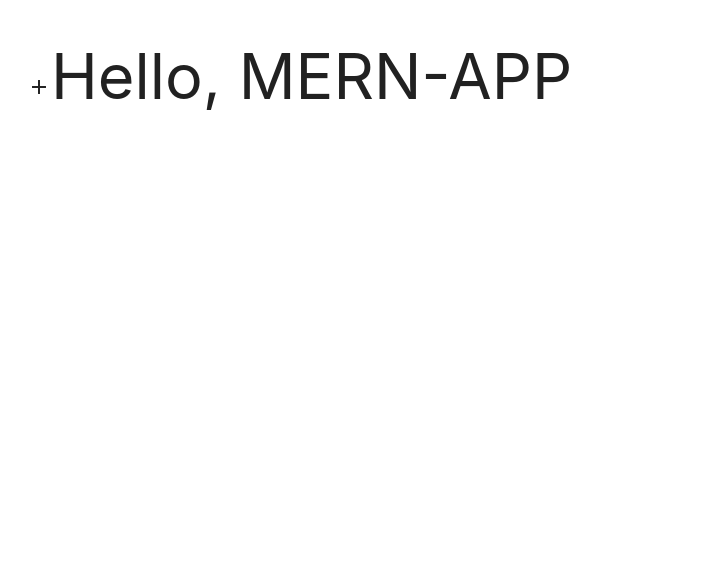
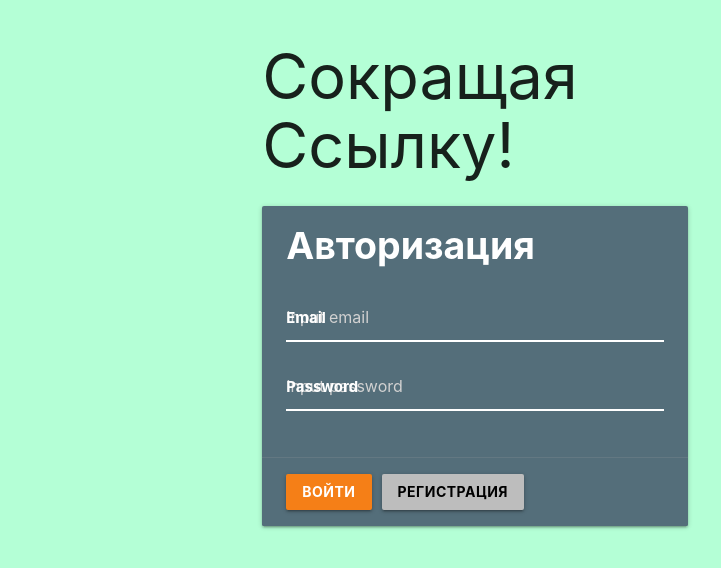
Before and after one commit to Markus-cpu/short-links-mern, a React (Create React App) app in the folder client/: page / in a window 1280 px wide. Shown: the top 568 px of the page, without its empty margins (165-886 px from the left). Built offline with nearby package versions, Linux system fonts and the light colour scheme.

Commit message:
'Добавлен файл routes.js, запрос на сервер с хука useHttp, в файл json  в папке client  добавляем proxy, добавили pages'

```diff
--- a/client/package.json
+++ b/client/package.json
@@ -21,6 +21,7 @@
   "eslintConfig": {
     "extends": "react-app"
   },
+  "proxy": "http://localhost:5000",
   "browserslist": {
     "production": [
       ">0.2%",
--- a/client/src/App.js
+++ b/client/src/App.js
@@ -1,11 +1,18 @@
 import React from 'react';
 import 'materialize-css'
+import {useRoutes} from "./routes";
+import {BrowserRouter as Router} from "react-router-dom";
 
 function App() {
+    const routes = useRoutes(false)
   return (
-    <div className="container">
-      <h1><i className="material-icons">add</i>Hello, MERN-APP</h1>
-    </div>
+      <Router>
+          <div className="container">
+              {routes}
+          </div>
+      </Router>
+
+
   );
 }
 
--- /dev/null
+++ b/client/src/Pages/AuthPage.css
@@ -0,0 +1,29 @@
+.card-title {
+    font-weight: bolder !important;
+    font-size: 2.5rem !important;
+}
+.btn-style {
+    margin-right: 10px;
+}
+.orange-input {
+    border-bottom: 1px solid white !important;
+    box-shadow: 0 1px 0 0 white !important;
+}
+.orange-input:focus {
+    border-bottom: 1px solid orange !important;
+    box-shadow: 0 1px 0 0 orange !important;
+}
+.input-field > label {
+    color: white !important;
+    font-weight: bolder;
+}
+input.orange-input:focus + label {
+    color: orange !important;
+    font-weight: bolder;
+}
+.form-field {
+    padding-top: 10px;
+}
+.card-action > button {
+    font-weight: bolder;
+}
--- /dev/null
+++ b/client/src/Pages/AuthPage.jsx
@@ -0,0 +1,82 @@
+import React, {useState} from "react";
+import "./AuthPage.css"
+import {useHttp} from "../hooks/http.hook";
+
+const AuthPage = () => {
+    const { loading, request } = useHttp()
+    const [form, setForm] = useState({
+        email: '',
+        password: ''
+    })
+
+    const changeHandler = (event) => {
+        event.preventDefault()
+        setForm({ ...form, [event.target.name]: event.target.value })
+    }
+
+    const registerHandler = async () => {
+        try {
+            const data = await request('/api/auth/register', 'POST', {...form})
+            console.log('Data', data)
+        } catch (e) {}
+    }
+    return (
+        <div className="row">
+            <div className="col s6 offset-s3">
+                <h1>Сокращая Ссылку!</h1>
+                <div className="card blue-grey darken-1">
+                    <div className="card-content white-text">
+                        <span className="card-title">Авторизация</span>
+                        <div className="form-field">
+                            <div className="input-field">
+                                <input
+                                    placeholder="Input email"
+                                    id="email"
+                                    type="email"
+                                    name="email"
+                                    className="orange-input"
+                                    onChange={changeHandler}
+                                />
+                                 <label htmlFor="email">Email</label>
+                            </div>
+                            <div className="input-field">
+                                <input
+                                    placeholder="Input password"
+                                    id="password"
+                                    type="password"
+                                    name="password"
+                                    className="orange-input"
+                                    onChange={changeHandler}
+                                />
+                                <label htmlFor="password">Password</label>
+                            </div>
+
+                        </div>
+                    </div>
+                    <div className="card-action">
+
+                        {/*Логанизация пользователя*/}
+                        <button
+                            className="btn btn-style yellow darken-4"
+                            disabled={loading}
+                        >
+                            Войти
+                        </button>
+
+                        {/*Регистрация пользователя*/}
+                        <button
+                            className="btn grey lighten-1 black-text"
+                            onClick={registerHandler}
+                            disabled={loading}
+                        >
+                            Регистрация
+                        </button>
+
+                    </div>
+                </div>
+            </div>
+        </div>
+    )
+}
+
+export default AuthPage
--- /dev/null
+++ b/client/src/Pages/CreatePage.jsx
@@ -0,0 +1,11 @@
+import React from "react";
+
+const CreatePage = () => {
+    return (
+        <div>
+            <h1>Create Page</h1>
+        </div>
+    )
+}
+
+export default CreatePage
--- /dev/null
+++ b/client/src/Pages/DetailsPage.jsx
@@ -0,0 +1,11 @@
+import React from "react";
+
+const DetailsPage = () => {
+    return (
+        <div>
+            <h1>Details Page</h1>
+        </div>
+    )
+}
+
+export default DetailsPage
--- /dev/null
+++ b/client/src/Pages/LinksPage.jsx
@@ -0,0 +1,11 @@
+import React from "react";
+
+const LinksPage = () => {
+    return (
+        <div>
+            <h1>Links Page</h1>
+        </div>
+    )
+}
+
+export default LinksPage
--- /dev/null
+++ b/client/src/hooks/http.hook.js
@@ -0,0 +1,25 @@
+import {useCallback, useState} from "react";
+
+export const useHttp = () => {
+    const [loading, setLoading] = useState(false)
+    const [error, setError] = useState(null)
+    const request = useCallback(async(url, method = 'GET', body = null, headers = {}) => {
+        setLoading(true)
+        try {
+            const response = await fetch(url, {method, body, headers})
+            const data = await response.json()
+            if (!response.ok) {
+                throw new Error(data.message || 'Что-то пошло не так....')
+            }
+            setLoading(false)
+            return data
+        } catch (e) {
+            //все равно убираем загрузку, потому что она отработала
+            setLoading(false)
+            setError(e.message)
+            throw e //выкидываем ошибку чтобы обработать в компоненте
+        }
+    }, [])
+    const clearError = () => setError(null)
+    return { loading, request, error, clearError }
+}
--- a/client/src/index.css
+++ b/client/src/index.css
@@ -3,3 +3,6 @@
 * {
     margin: 0;
 }
+body {
+    background-color: #b4ffd6;
+}
--- /dev/null
+++ b/client/src/routes.js
@@ -0,0 +1,42 @@
+import React from "react";
+import {Redirect, Route, Switch} from "react-router-dom";
+import LinksPage from "./Pages/LinksPage";
+import CreatePage from "./Pages/CreatePage";
+import DetailsPage from "./Pages/DetailsPage";
+import AuthPage from "./Pages/AuthPage";
+
+export const useRoutes = isAuthenticated => {
+    if (isAuthenticated) {
+        return (
+            <Switch>
+
+                <Route path='/links' exact>
+                    <LinksPage />
+                </Route>
+
+                <Route path='/create'>
+                    <CreatePage />
+                </Route>
+
+                <Route path='/detail:id'>
+                    <DetailsPage />
+                </Route>
+
+                <Redirect to='/create'/>
+
+            </Switch>
+        )
+    }
+
+    return (
+        <Switch>
+
+            <Route path='/' exact>
+                <AuthPage />
+            </Route>
+
+            <Redirect to='/'/>
+
+        </Switch>
+    )
+}
```
Also changed, not shown: 2 other files (tests, documents, lock files or other folders).
